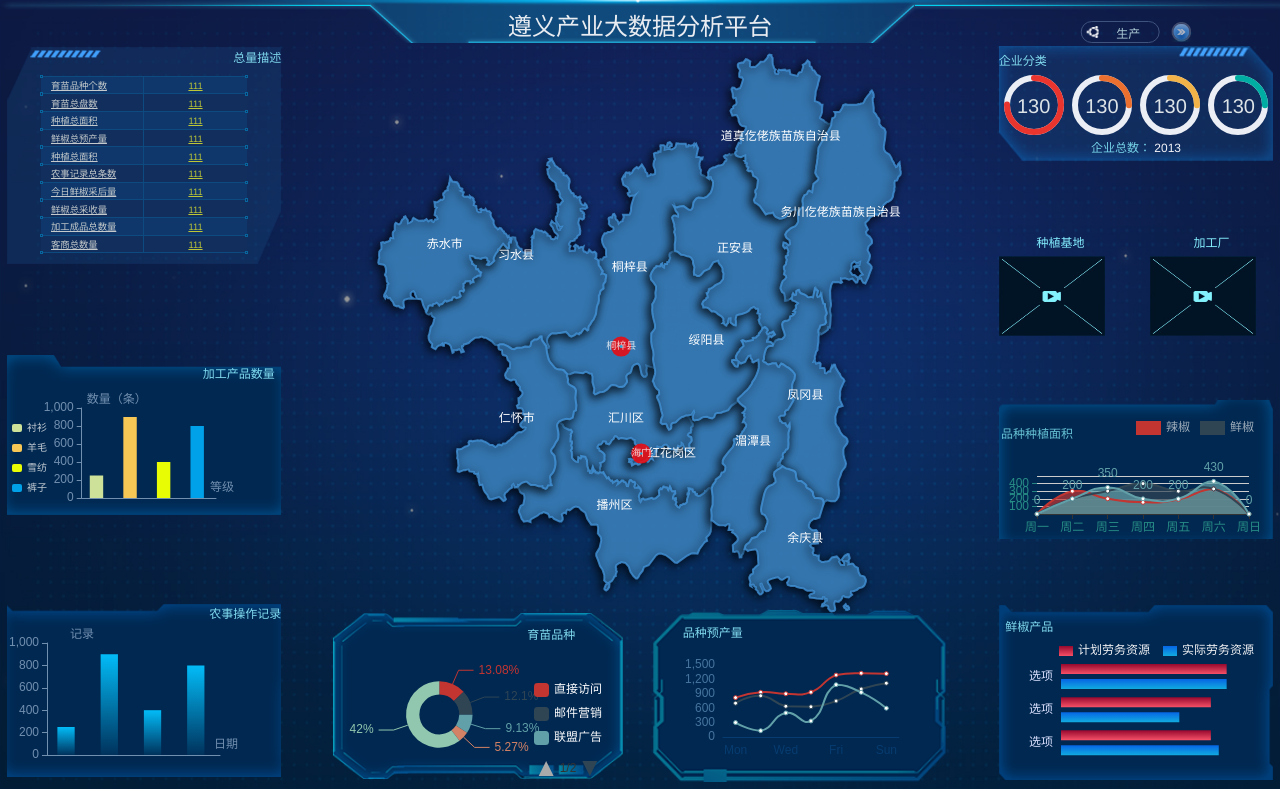
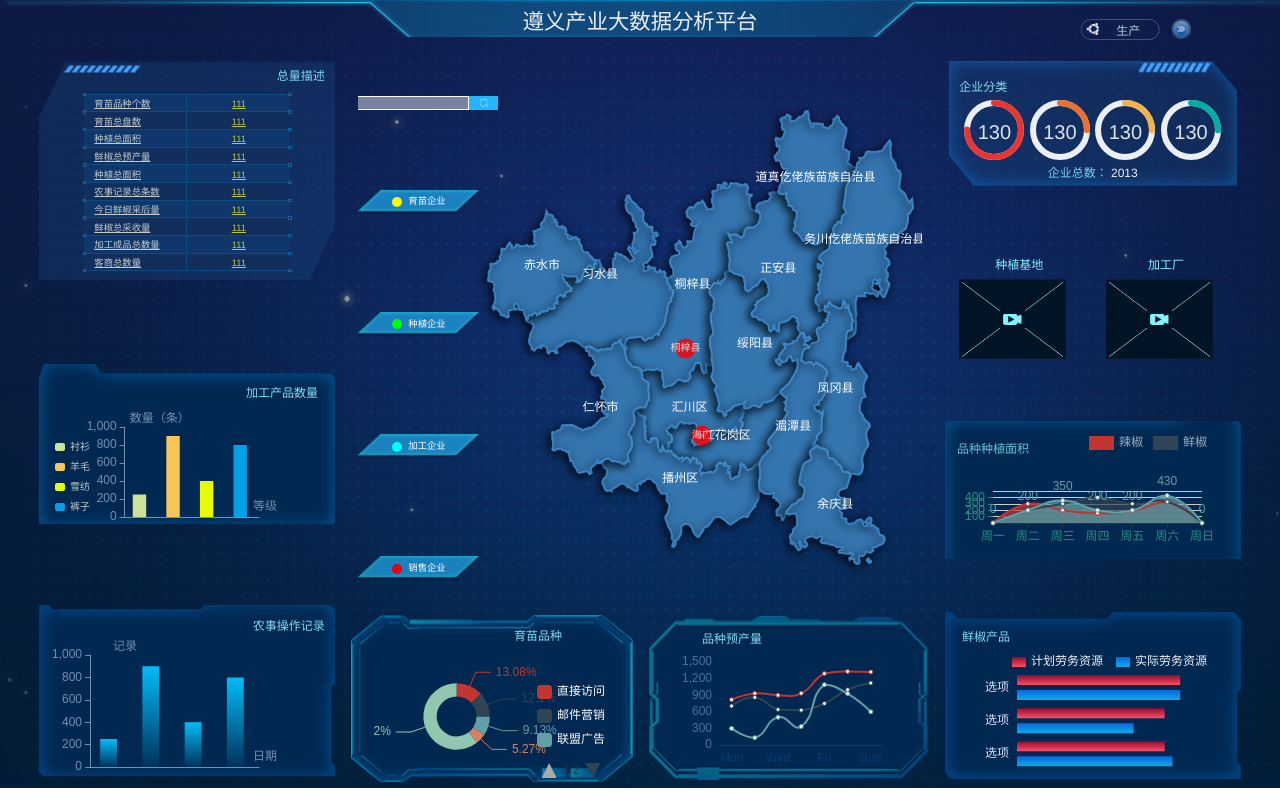
Before and after one commit to SquidwardTentacles/echarts, a Vue app: page /#/ in a window 1280 px wide. Built offline with nearby package versions, Linux system fonts and the light colour scheme.

Commit message:
生产图legend完成

```diff
--- a/src/assets/mixin/production.js
+++ b/src/assets/mixin/production.js
@@ -500,9 +500,9 @@ export default {
       let echarts = this.$echarts.init(document.getElementById('lineEstimate'))
       var option = {
         grid: {
-          bottom: 20,
+          bottom: 35,
           left: 50,
-          top: 15
+          top: 10
         },
         xAxis: {
           type: 'category',
@@ -920,13 +920,22 @@ export default {
               }
             }
           },
+          grid:{
+            left:10,
+            top:10,
+            right:10
+          },
           // legend: {
+          //   icon:'none',
           //   show: true,
           //   data: ['辣椒种植基地'],
           //   left: 'left',
           //   bottom: 50,
           //   textStyle: {
-          //     color: '#f8fbff'
+          //     color: '#f8fbff',
+          //     backgroundColor : require('../../assets/img/14.png'),
+          //     width:100,
+          //     height:50
           //   },
           // },
           series: [
--- a/src/router/index.js
+++ b/src/router/index.js
@@ -14,6 +14,11 @@ const routes = [
         path: '/',
         name: 'production',
         component: () => import(/* webpackChunkName: "production" */ '../views/watchView/production.vue')
+      },
+      {
+        path: '/home/internetThings',
+        name: 'internetThigs',
+        component: () => import(/* webpackChunkName: "internetThigs" */ '../views/watchView/internetOfThings.vue')
       },
     ]
   },
--- a/src/views/Home.vue
+++ b/src/views/Home.vue
@@ -9,29 +9,15 @@
       </div>
     </div>
     <div class="content-box">
+      <keep-alive>
       <router-view></router-view>
+      </keep-alive>
 
     </div>
-    <!-- <el-carousel ref="carousel"
-                 :loop="false"
-                 :autoplay="false">
-      <el-carousel-item>
-        <production></production>
-      </el-carousel-item>
-      <el-carousel-item>
-        <bannert></bannert>
-      </el-carousel-item>
-    </el-carousel> -->
   </div>
 </template>
 <script>
-// import production from '../components/comp-view/production'
-// import bannert from '../components/comp-view/bannert'
 export default {
-  // components: {
-  //   production,
-  //   bannert
-  // },
   data () {
     return {
       acctive: 0,
@@ -49,8 +35,19 @@ export default {
       this.time = Date.now()
     },
     nextClick () {
+      let routerArr = this.$router.options.routes[0].children
+      let currentPath = this.$router.currentRoute.path
+      routerArr.map((item,i)=>{
+       if(item.path===currentPath) {
+         let nextPathI = ''
+         nextPathI = (i+1)===routerArr.length?0:i+1
+         this.$router.push({
+           path:routerArr[nextPathI].path
+         })
+         return
+       }
+      })
 
-      console.log('next', document.documentElement.clientWidth)
 
     }
   },
@@ -62,11 +59,12 @@ export default {
   background: url('../assets/img/bgc.jpg') no-repeat center center;
   background-size: 100% 100%;
   .header {
-    height: 0.8rem;
+    height: 0.7rem;
     background: url('../assets/img/header.png') no-repeat center center;
     background-size: cover;
     width: 100%;
     position: relative;
+    margin-bottom: .375rem;
     .right-swich {
       position: absolute;
       right: 0.625rem;
@@ -102,14 +100,16 @@ export default {
     p {
       text-align: center;
       color: #e9ecf1;
-      font-size: 0.45rem;
-      padding-top: 0.125rem;
+      font-size: 0.4rem;
+      padding-top: 0.08rem;
     }
   }
   .content-box {
     max-height: 13.5rem;
-    min-height: calc(100vh - 1rem);
+    min-height: calc(100vh - 1.3rem);
     width: 24rem;
+    padding:0 .8125rem;
+    box-sizing: border-box;
   }
 }
 </style>
--- /dev/null
+++ b/src/views/watchView/internetOfThings.vue
@@ -0,0 +1,25 @@
+<template>
+  <div class="internet-of-things ">
+      internerofthigs
+  </div>
+</template>
+<script>
+export default {
+  data () {
+    return {
+
+    }
+  },
+  mounted () {
+
+  },
+  methods: {
+
+  },
+}
+</script>
+<style lang="less" scoped>
+.internet-of-things {
+    color:#fff
+}
+</style>
--- a/src/views/watchView/production.vue
+++ b/src/views/watchView/production.vue
@@ -6,9 +6,11 @@
           <span>总量描述</span>
         </div>
         <ul>
-          <li v-for="(item,index) in totalDescription"
+          <li
+            v-for="(item,index) in totalDescription"
             :key="index"
-              :class="{'active':(index+1)%2===0}">
+            :class="{'active':(index+1)%2===0}"
+          >
             <span class="icon box1"></span>
             <span class="icon box2"></span>
             <span class="content">{{item.title}}</span>
@@ -20,38 +22,46 @@
         <div class="title">
           <span>加工产品数量</span>
         </div>
-        <div class="bar-watch"
-             id="barWatch"></div>
+        <div class="bar-watch" id="barWatch"></div>
       </div>
       <div class="bot-bar box-sty">
         <div class="title">
           <span>农事操作记录</span>
         </div>
-        <div class="bar-bot"
-             id="barBot"></div>
+        <div class="bar-bot" id="barBot"></div>
       </div>
     </div>
     <div class="map-box">
       <div class="flexbox map-inner">
-        <div class="map">
-          <div class="legend"></div>
-          <div class="zunyi-map"
-               id="zunyiMap"></div>
+        <div class="map flexbox">
+          <!-- 地图 -->
+          <div class="legend-box">
+            <!-- 左边搜索 -->
+            <div class="search-box flexbox j-ceter">
+              <input type="text" />
+              <span></span>
+            </div>
+            <div class="legend-icon flexbox between">
+              <div class="icon" v-for="(item, index) in legendArr" :key="index">
+                <span :style="{'backgroundColor':item.color}"></span>
+                <span>{{item.name}}</span>
+              </div>
+            </div>
+          </div>
+          <div class="zunyi-map" id="zunyiMap"></div>
         </div>
         <div class="sub-watch flexbox between">
           <div class="circular-pie">
             <div class="title">
               <span>育苗品种</span>
             </div>
-            <div class="pie"
-                 id="circularPie"></div>
+            <div class="pie" id="circularPie"></div>
           </div>
           <div class="line-production">
             <div class="title">
               <span>品种预产量</span>
             </div>
-            <div class="line-estimate"
-                 id="lineEstimate"></div>
+            <div class="line-estimate" id="lineEstimate"></div>
           </div>
         </div>
       </div>
@@ -64,35 +74,43 @@
         <div class="progress flexbox between">
           <div class="progress-box">
             <span class="num">130</span>
-            <el-progress type="circle"
+            <el-progress
+              type="circle"
               color="#ea342e"
               :percentage="75"
               :width="60"
-                         :show-text="false"></el-progress>
+              :show-text="false"
+            ></el-progress>
           </div>
           <div class="progress-box">
             <span class="num">130</span>
-            <el-progress type="circle"
+            <el-progress
+              type="circle"
               :width="60"
               color="#eb702f"
               :percentage="25"
-                         :show-text="false"></el-progress>
+              :show-text="false"
+            ></el-progress>
           </div>
           <div class="progress-box">
             <span class="num">130</span>
-            <el-progress type="circle"
+            <el-progress
+              type="circle"
               color="#f2b348"
               :width="60"
               :percentage="25"
-                         :show-text="false"></el-progress>
+              :show-text="false"
+            ></el-progress>
           </div>
           <div class="progress-box">
             <span class="num">130</span>
-            <el-progress type="circle"
+            <el-progress
+              type="circle"
               color="#00ada2"
               :width="60"
               :percentage="25"
-                         :show-text="false"></el-progress>
+              :show-text="false"
+            ></el-progress>
           </div>
         </div>
         <p class="total">
@@ -113,25 +131,23 @@
         </div>
       </div>
       <div class="box-sty line-outer">
-        <div class="line"
-             id="line"></div>
+        <div class="line" id="line"></div>
       </div>
       <div class="box-sty tran-bar">
         <div class="title">
           <span>鲜椒产品</span>
         </div>
-        <div class="bar-box"
-             id="barBox"></div>
+        <div class="bar-box" id="barBox"></div>
       </div>
     </div>
   </div>
 </template>
 <script>
 // import mapMixin from '../../assets/mixin/map'
-import productionEch from "../../assets/mixin/production"
+import productionEch from "../../assets/mixin/production";
 export default {
   mixins: [productionEch],
-  data () {
+  data() {
     return {
       totalDescription: [
         { title: "育苗品种个数", num: 111 },
@@ -144,17 +160,23 @@ export default {
         { title: "鲜椒总采收量", num: 111 },
         { title: "加工成品总数量", num: 111 },
         { title: "客商总数量", num: 111 }
+      ],
+      legendArr: [
+        { name: "育苗企业", color: "#fbfa00" },
+        { name: "种植企业", color: "#01ff00" },
+        { name: "加工企业", color: "#01ffff" },
+        { name: "销售企业", color: "#e70012" }
       ]
-    }
+    };
   },
-  mounted () { },
+  mounted() {},
   methods: {}
 };
 </script>
 <style lang="less" scoped>
 .outer-box {
   // align-items: flex-start;
-  height: calc(100vh - 1rem);
+  height: calc(100vh - 1.3rem);
   .title {
     margin-bottom: 0.125rem;
     text-align: right;
@@ -177,10 +199,9 @@ export default {
 
     &.left {
       .total-description {
-        padding-top: 0.0625rem;
-        padding-bottom: 0.25rem;
-        padding-bottom: 0.25rem;
-        background: url('../../assets/img/1.png') no-repeat center center;
+        padding: 0.2rem;
+        padding-top: 0.125rem;
+        background: url("../../assets/img/1.png") no-repeat center center;
         background-size: 100% 98%;
         ul {
           margin-top: 0.2rem;
@@ -194,7 +215,7 @@ export default {
             &:nth-last-child(1) {
               border-bottom: 1px solid #0c4a80;
               &:before {
-                content: '';
+                content: "";
                 display: block;
                 width: 0.025rem;
                 height: 0.025rem;
@@ -205,7 +226,7 @@ export default {
                 left: -0.025rem;
               }
               &:after {
-                content: '';
+                content: "";
                 display: block;
                 width: 0.025rem;
                 height: 0.025rem;
@@ -256,24 +277,26 @@ export default {
       }
 
       .machining {
-        background: url('../../assets/img/2.png') no-repeat center center;
+        background: url("../../assets/img/2.png") no-repeat center center;
         background-size: cover;
-        height: 3rem;
+        height: 2.6rem;
+        padding: 0.2rem;
         .title {
           padding-top: 0.1625rem;
           box-sizing: border-box;
         }
         .bar-watch {
-          width: 4.6625rem;
+          width: 4.675rem;
           height: 2.25rem;
         }
       }
       .bot-bar {
-        background: url('../../assets/img/3.png') no-repeat center;
+        padding: 0.2rem;
+        background: url("../../assets/img/3.png") no-repeat center;
         background-size: cover;
-        height: 3.25rem;
+        height: 2.8rem;
         .bar-bot {
-          width: 4.75rem;
+          width: 4.675rem;
           height: 2.5625rem;
         }
       }
@@ -287,12 +310,11 @@ export default {
         margin-bottom: 0.1rem;
       }
       .pie {
-        background: url('../../assets/img/9.png') no-repeat center center;
+        background: url("../../assets/img/9.png") no-repeat center center;
         background-size: 100% 98%;
-        padding-bottom: 0.125rem;
-        padding-top: 0;
-        max-height: 2.1875rem;
-
+        padding: 0.2rem;
+        max-height: 2rem;
+        width: 5rem;
         .progress {
           padding: 0 5px;
           overflow: hidden;
@@ -317,6 +339,8 @@ export default {
         }
       }
       .base {
+        padding: 0.2rem;
+        width: 5rem;
         .outer {
           .content-i {
             width: 45%;
@@ -327,7 +351,7 @@ export default {
             .img {
               width: 2rem;
               height: 1.5rem;
-              background: url('../../assets/img/no-img.jpg') no-repeat center
+              background: url("../../assets/img/no-img.jpg") no-repeat center
                 center;
               background-size: 100% 100%;
             }
@@ -335,33 +359,33 @@ export default {
         }
       }
       .line-outer {
-        background: url('../../assets/img/7.png') no-repeat center center;
+        background: url("../../assets/img/7.png") no-repeat center center;
         background-size: cover;
-        padding-top: 0.3rem;
+        padding: 0.2rem;
         .line {
-          width: 5.0625rem;
-          height: 2.3rem;
+          width: 5rem;
+          height: 2.2rem;
         }
       }
       .tran-bar {
-        background: url('../../assets/img/3.png') no-repeat center center;
+        background: url("../../assets/img/3.png") no-repeat center center;
         background-size: 100% 98%;
-        padding-top: 0.125rem;
-        height: 3.225rem;
+        padding: 0.2rem;
+        height: 2.8rem;
         .title {
           padding-left: 0.125rem;
           padding-top: 0.125rem;
           box-sizing: border-box;
         }
         .bar-box {
-          width: 5.0625rem;
+          width: 5rem;
           height: 2.3rem;
         }
       }
     }
   }
   .map-box {
-    width: 12.5rem;
+    width: 11.1rem;
     height: 100%;
     .map-inner {
       flex-direction: column;
@@ -371,22 +395,70 @@ export default {
         width: 100%;
         flex: 1;
         overflow: hidden;
+        justify-content: center;
         .zunyi-map {
-          margin: 0 auto;
-          width: 10.75rem;
-          height: calc(100vh - 4.125rem);
+          width: 8.3rem;
+          height: calc(100vh - 4.3rem);
+        }
+        .legend-box {
+          width: 2.275rem;
+          height: 100%;
+          padding-top: 0.725rem;
+          box-sizing: border-box;
+          .legend-icon {
+            flex-direction: column;
+           height:75% ;
+            .icon {
+              height: 0.4625rem;
+              line-height: 0.4625rem;
+              // margin-top: 1rem;
+              span {
+                vertical-align: middle;
+                color: #fff;
+                font-size: 0.175rem;
+                &:nth-child(1) {
+                  display: inline-block;
+                  margin-right: 0.125rem;
+                  width: 0.1875rem;
+                  height: 0.1875rem;
+                  border-radius: 50%;
+                  background-color: #fffc00;
+                }
+              }
+            }
+          }
+          .search-box {
+            width: 2.625rem;
+            height: 0.25rem;
+            vertical-align: middle;
+            margin-bottom: 1.5rem;
+            input {
+              width: 2.075rem;
+              height: 0.2625rem;
+              background-color: #7883a1;
+              border: none;
+              border: 0.0125rem solid #fff;
+              border-left: none;
+              box-sizing: border-box;
+            }
+            span {
+              height: 0.2625rem;
+              width: 0.5375rem;
+              background: #23b6fb url("../../assets/img/search-icon.svg")
+                no-repeat center center;
+              background-size: 0.1875rem 0.1875rem;
+            }
+          }
         }
       }
       .sub-watch {
-        height: 3.125rem;
+        height: 3rem;
         width: 100%;
         margin-bottom: 0.1875rem;
-        padding: 0 0.5rem;
-        box-sizing: border-box;
+        justify-content: space-around;
         .circular-pie {
-          width: 5.4375rem;
-          height: 3.175rem;
-          background: url('../../assets/img/4.png') no-repeat center center;
+          padding: 0 0.4375rem;
+          background: url("../../assets/img/4.png") no-repeat center center;
           background-size: 100% 98%;
           .title {
             padding-top: 0.25rem;
@@ -394,26 +466,25 @@ export default {
             box-sizing: border-box;
           }
           .pie {
-            width: 4.8375rem;
+            width: 4.425rem;
             height: 2.5rem;
             margin: 0 auto;
           }
         }
         .line-production {
-          width: 5.55rem;
-          height: 3.225rem;
-          background: url('../../assets/img/5.png') no-repeat center center;
+          padding: 0 0.4375rem;
+          background: url("../../assets/img/5.png") no-repeat center center;
           background-size: cover;
           .title {
             text-align: left;
             padding-left: 0.6rem;
             padding-top: 0.25rem;
+            box-sizing: border-box;
           }
           .line-estimate {
-            width: 4.7125rem;
-            height: 2rem;
+            width: 4.425rem;
+            height: 2.4rem;
             margin: 0 auto;
-            padding-top: 0.0625rem;
           }
         }
       }
@@ -421,3 +492,20 @@ export default {
   }
 }
 </style>
+<style lang="less">
+.outer-box {
+  .map-box {
+    .map {
+      .legend-box {
+        .legend-icon {
+          .icon {
+            width: 100%;
+            background: url("../../assets/img/14.png") no-repeat center center;
+            background-size: 2.275rem 0.45rem;
+          }
+        }
+      }
+    }
+  }
+}
+</style>
```
Also changed, not shown: src/assets/img/search-icon.svg (added). Lines whose indentation alone changed are shown as unchanged.
